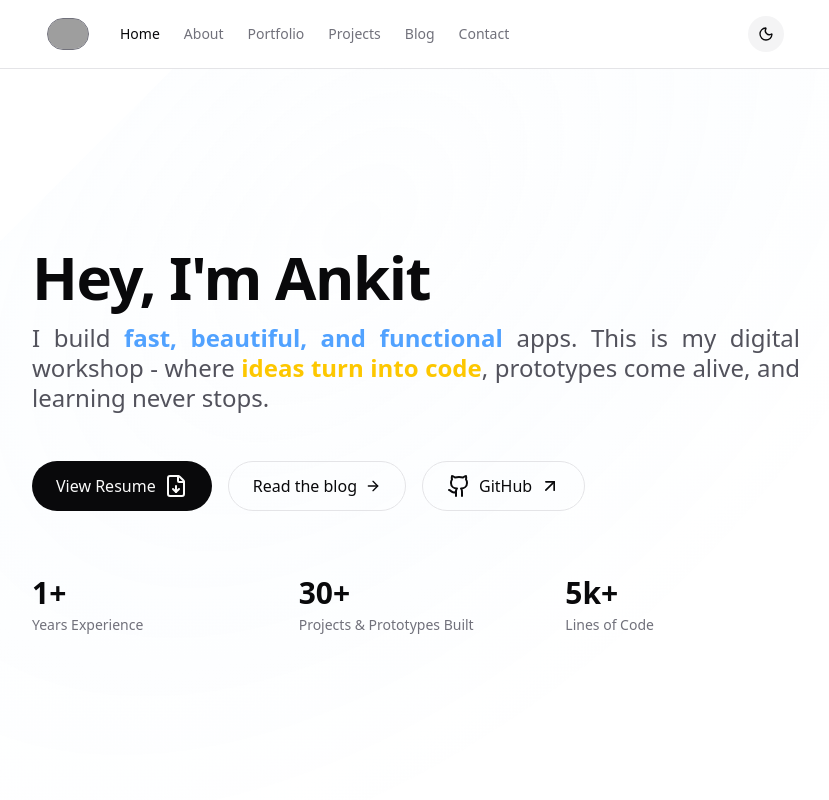
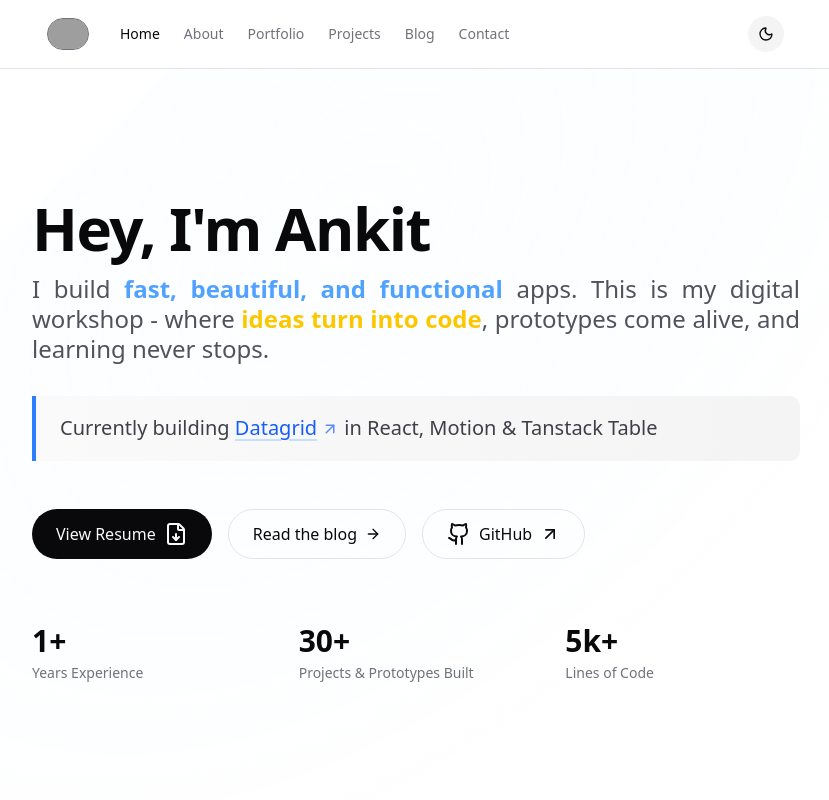
Before and after one commit to 2102ankit/core, a Next.js app: page / in a window 1280 px wide. Shown: the top 800 px of the page, without its empty margins (224-1053 px from the left). Built offline with nearby package versions, Linux system fonts and the light colour scheme; grey boxes are pictures that could not be loaded.

Commit message:
feat: Addec currently building section

```diff
--- a/app/page.tsx
+++ b/app/page.tsx
@@ -78,6 +78,40 @@ export default function Home() {
               {sentences[0]?.text}
             </p>
           </div>
+          <div className="space-y-4">
+            <blockquote
+              className="relative pl-6 border-l-4 border-blue-500 dark:border-blue-400
+                           bg-linear-to-r from-zinc-50 to-zinc-100
+                           dark:from-zinc-800/60 dark:to-zinc-800/50
+                           rounded-r-lg py-4 pr-6
+                           text-lg sm:text-xl text-zinc-700 dark:text-zinc-300
+                           leading-relaxed max-w-3xl
+                           transition-all duration-500 hover:shadow-md"
+            >
+              <p className="relative z-10">
+                {"Currently building "}
+                <Link
+                  href="https://github.com/2102ankit/react-datatable"
+                  target="_blank"
+                  rel="noopener noreferrer"
+                  className="inline-flex items-center gap-1 font-medium text-blue-600 dark:text-blue-400
+                   underline underline-offset-4 decoration-blue-400/30 dark:decoration-blue-500/30
+                   hover:decoration-blue-400 dark:hover:decoration-blue-400
+                   hover:text-blue-700 dark:hover:text-blue-300
+                   transition-all duration-300 group"
+                >
+                  Datagrid
+                  <ArrowUpRight
+                    size={18}
+                    className="opacity-70 group-hover:opacity-100
+                     group-hover:translate-x-0.5 group-hover:-translate-y-0.5
+                     transition-all duration-300"
+                  />
+                </Link>
+                {" in React, Motion & Tanstack Table"}
+              </p>
+            </blockquote>
+          </div>
 
           <div className="flex flex-col sm:flex-row gap-4 pt-4 animate-fade-in-up delay-100">
             <Link
```
